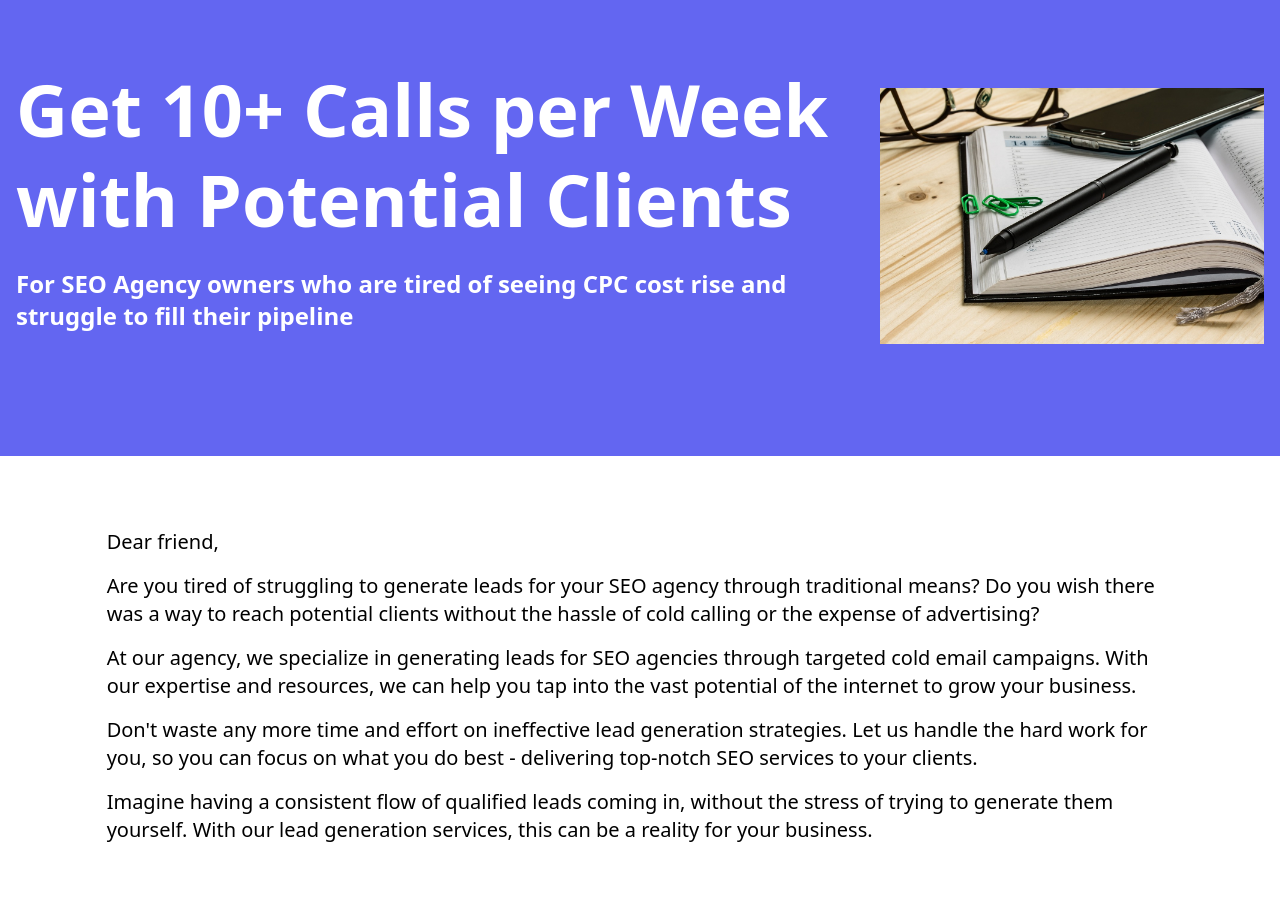
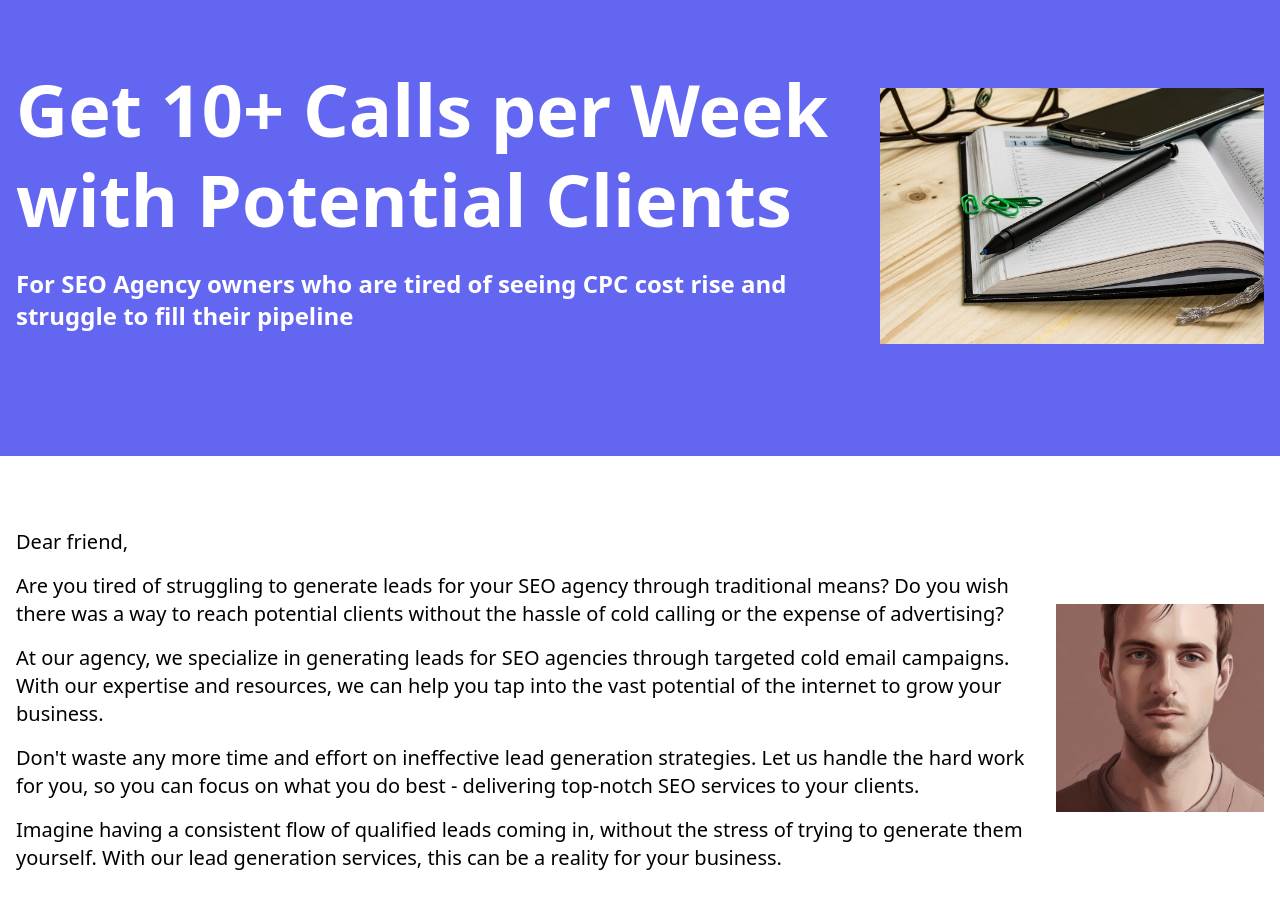
Before and after one commit to alexrod94/seolutions-next, a Next.js app: page /managed-service in a window 1280 px wide. Shown: the top 908 px of the page. Built offline with nearby package versions, Linux system fonts and the light colour scheme.

Commit message:
Add picture in landing

```diff
--- a/pages/managed-service.jsx
+++ b/pages/managed-service.jsx
@@ -27,34 +27,43 @@ export default function ManagedService() {
         </div>
       </section>
       {/* Intro */}
-      <section className="mx-auto lg:w-5/6 py-24">
+      <section className="mx-auto px-4 py-24 flex flex-col lg:flex-row lg:items-center">
+        <div id="left-col" className="lg:w-5/6 lg:pr-2">
           <p className="mb-4 font-medium text-xl">Dear friend,</p>
-
           <p className="mb-4 font-medium text-xl">
             Are you tired of struggling to generate leads for your SEO agency
             through traditional means? Do you wish there was a way to reach
-          potential clients without the hassle of cold calling or the expense of
-          advertising?
+            potential clients without the hassle of cold calling or the expense
+            of advertising?
           </p>
 
           <p className="mb-4 font-medium text-xl">
             At our agency, we specialize in generating leads for SEO agencies
             through targeted cold email campaigns. With our expertise and
-          resources, we can help you tap into the vast potential of the internet
-          to grow your business.
+            resources, we can help you tap into the vast potential of the
+            internet to grow your business.
           </p>
 
           <p className="mb-4 font-medium text-xl">
             Don't waste any more time and effort on ineffective lead generation
             strategies. Let us handle the hard work for you, so you can focus on
-          what you do best - delivering top-notch SEO services to your clients.
+            what you do best - delivering top-notch SEO services to your
+            clients.
           </p>
 
           <p className="mb-4 font-medium text-xl">
-          Imagine having a consistent flow of qualified leads coming in, without
-          the stress of trying to generate them yourself. With our lead
-          generation services, this can be a reality for your business.
+            Imagine having a consistent flow of qualified leads coming in,
+            without the stress of trying to generate them yourself. With our
+            lead generation services, this can be a reality for your business.
           </p>
+        </div>
+        <div id="right-col" className="lg:w-1/6">
+          <img
+            className="block mx-auto"
+            src="gradia-assets/images/landing/hero.jpeg"
+            alt=""
+          />
+        </div>
       </section>
     </>
   );
```
Lines whose indentation alone changed are shown as unchanged.
